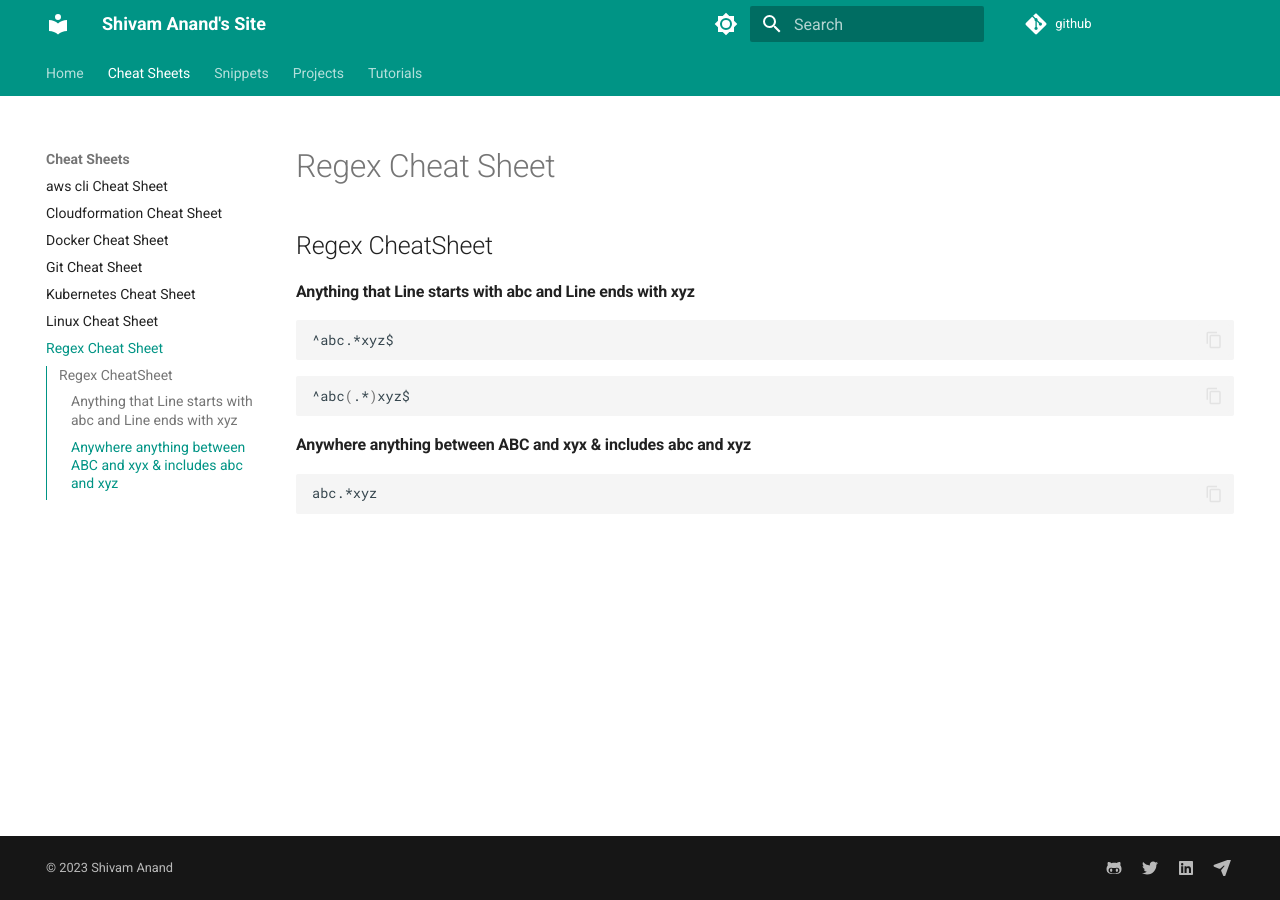
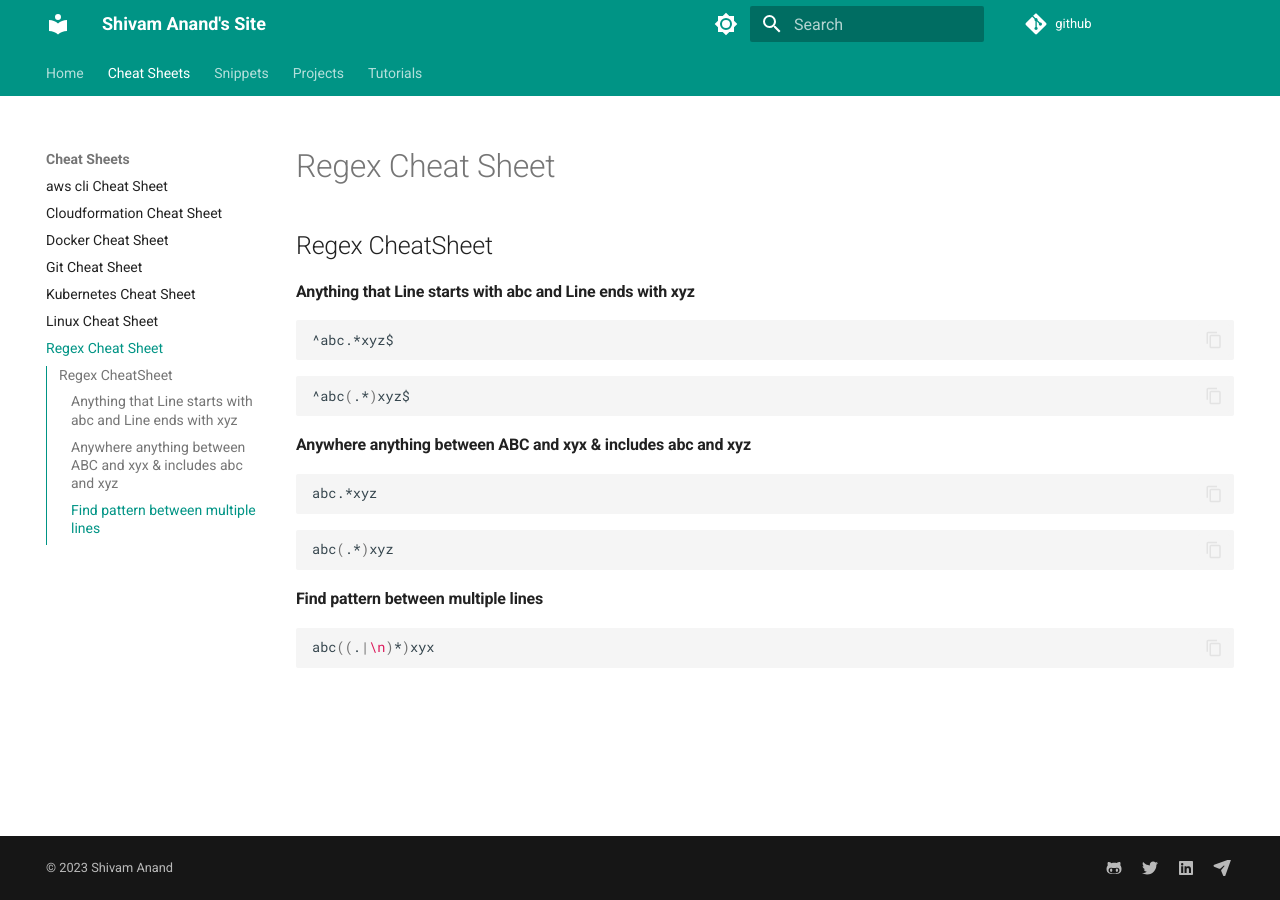
Before and after one commit to anandshivam44/Documentation, an MkDocs documentation site: the page built from docs/CheatSheetsAndSnippets/RegexCheatSheet.md, in a window 1280 px wide. Built offline with MkDocs 1.6.1 and Material for MkDocs 9.7.7, drawn with Linux system fonts in a browser that asks for light colours; comment, search, counter and statistics services are not loaded.

Commit message:
regex multiple lines

````diff
--- a/docs/CheatSheetsAndSnippets/RegexCheatSheet.md
+++ b/docs/CheatSheetsAndSnippets/RegexCheatSheet.md
@@ -11,3 +11,10 @@
 ```bash
 abc.*xyz
 ```
+```bash
+abc(.*)xyz
+```
+#### Find pattern between multiple lines
+```bash
+abc((.|\n)*)xyx
+```
````
